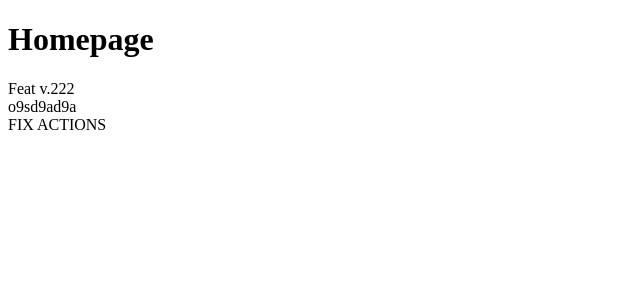
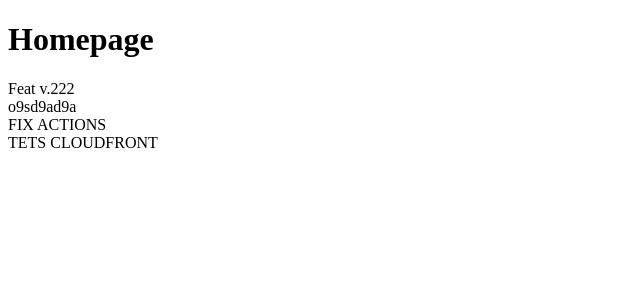
Before and after one commit to zephyrmathias/next-ebs, a Next.js app: page / in a window 1280 px wide. Shown: the top 300 px of the page, without its empty margins (0-640 px from the left). Built offline with nearby package versions, Linux system fonts and the light colour scheme.

Commit message:
test: cdn

```diff
--- a/src/pages/index.js
+++ b/src/pages/index.js
@@ -7,6 +7,7 @@ function Index() {
       <div>Feat v.222</div>
       <div>o9sd9ad9a</div>
       <div>FIX ACTIONS</div>
+      <div>TETS CLOUDFRONT</div>
     </div>
   )
 }
```
